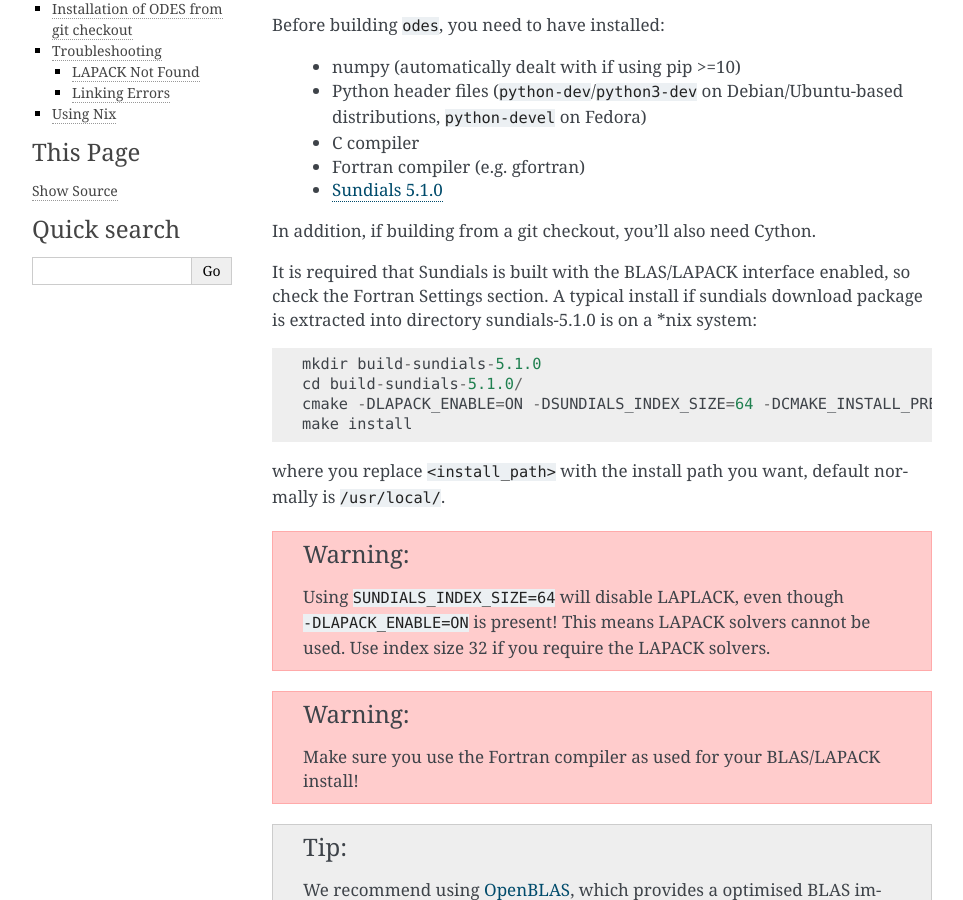
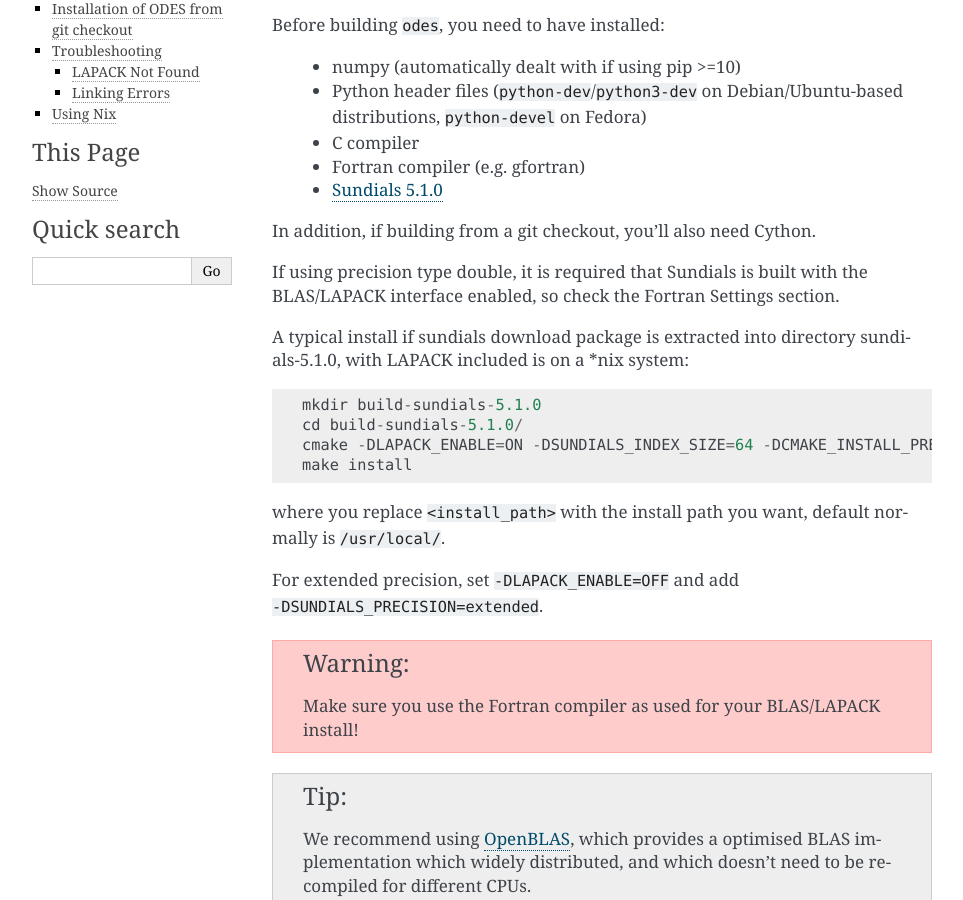
Before and after one commit to bmcage/odes, a Sphinx documentation site: the page built from docs/installation.rst, in a window 1280 px wide and 900 px high, scrolled down 244 px. Shown: the whole window, without its empty margins (148-1111 px from the left). Built offline with Sphinx 7.4.7, drawn with Linux system fonts in a browser that asks for light colours.

Commit message:
sh not bash syntax needed + doc change

```diff
--- a/docs/installation.rst
+++ b/docs/installation.rst
@@ -19,9 +19,9 @@ Before building ``odes``, you need to have installed:
 
 In addition, if building from a git checkout, you'll also need Cython.
 
-It is required that Sundials is built with the BLAS/LAPACK interface enabled, so check
-the Fortran Settings section. A typical install if sundials download package is
-extracted into directory sundials-5.1.0 is on a \*nix system::
+If using precision type double, it is required that Sundials is built with the BLAS/LAPACK interface enabled, so check the Fortran Settings section.
+
+A typical install if sundials download package is extracted into directory sundials-5.1.0, with LAPACK included is on a \*nix system::
 
     mkdir build-sundials-5.1.0
     cd build-sundials-5.1.0/
@@ -30,10 +30,8 @@ extracted into directory sundials-5.1.0 is on a \*nix system::
 
 where you replace ``<install_path>`` with the install path you want, default normally is ``/usr/local/``.
 
+For extended precision, set ``-DLAPACK_ENABLE=OFF`` and add ``-DSUNDIALS_PRECISION=extended``.
 
-.. warning::
-
-    Using ``SUNDIALS_INDEX_SIZE=64`` will disable LAPLACK, even though ``-DLAPACK_ENABLE=ON`` is present! This means LAPACK solvers cannot be used. Use index size 32 if you require the LAPACK solvers.
 
 .. warning::
 
```
Also changed, not shown: 1 other file.
